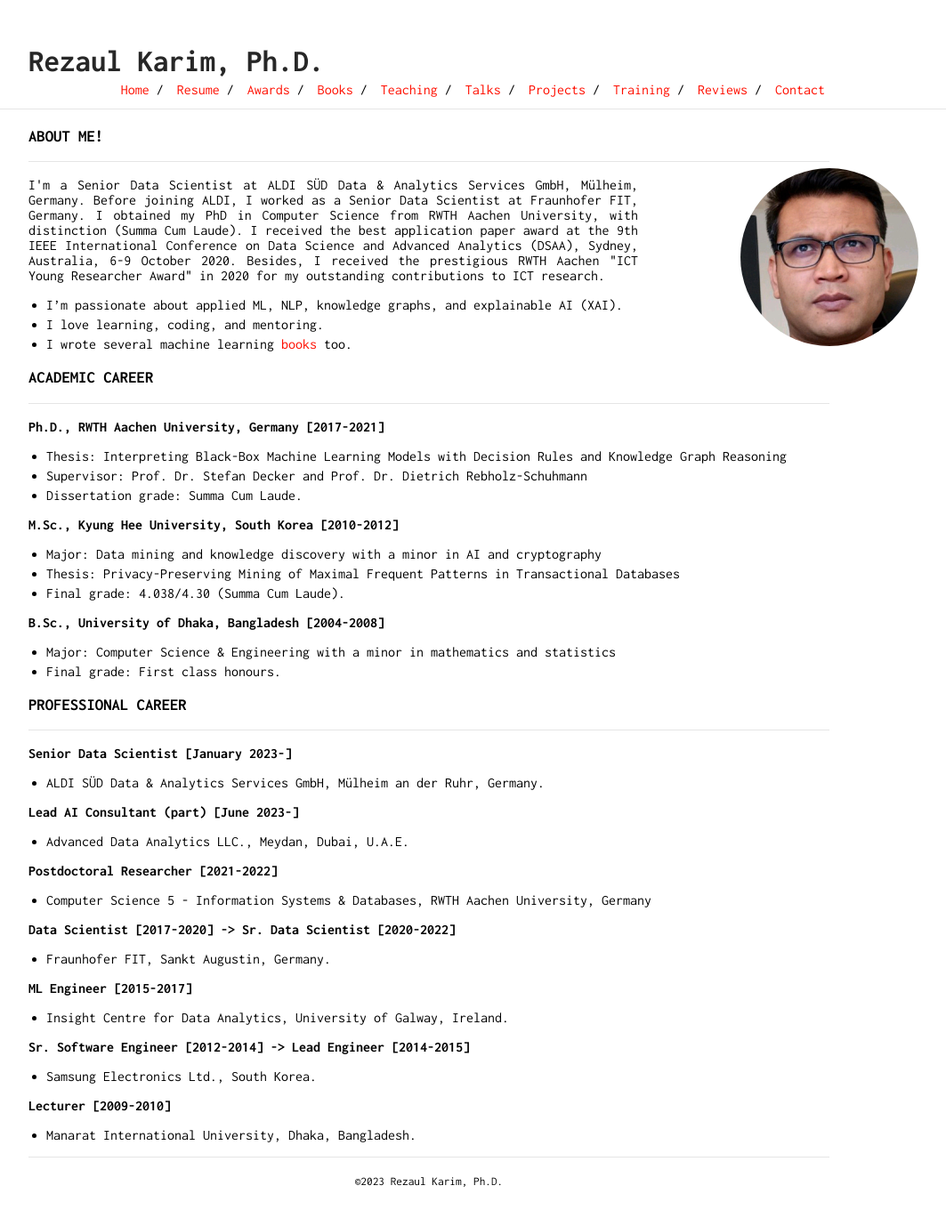
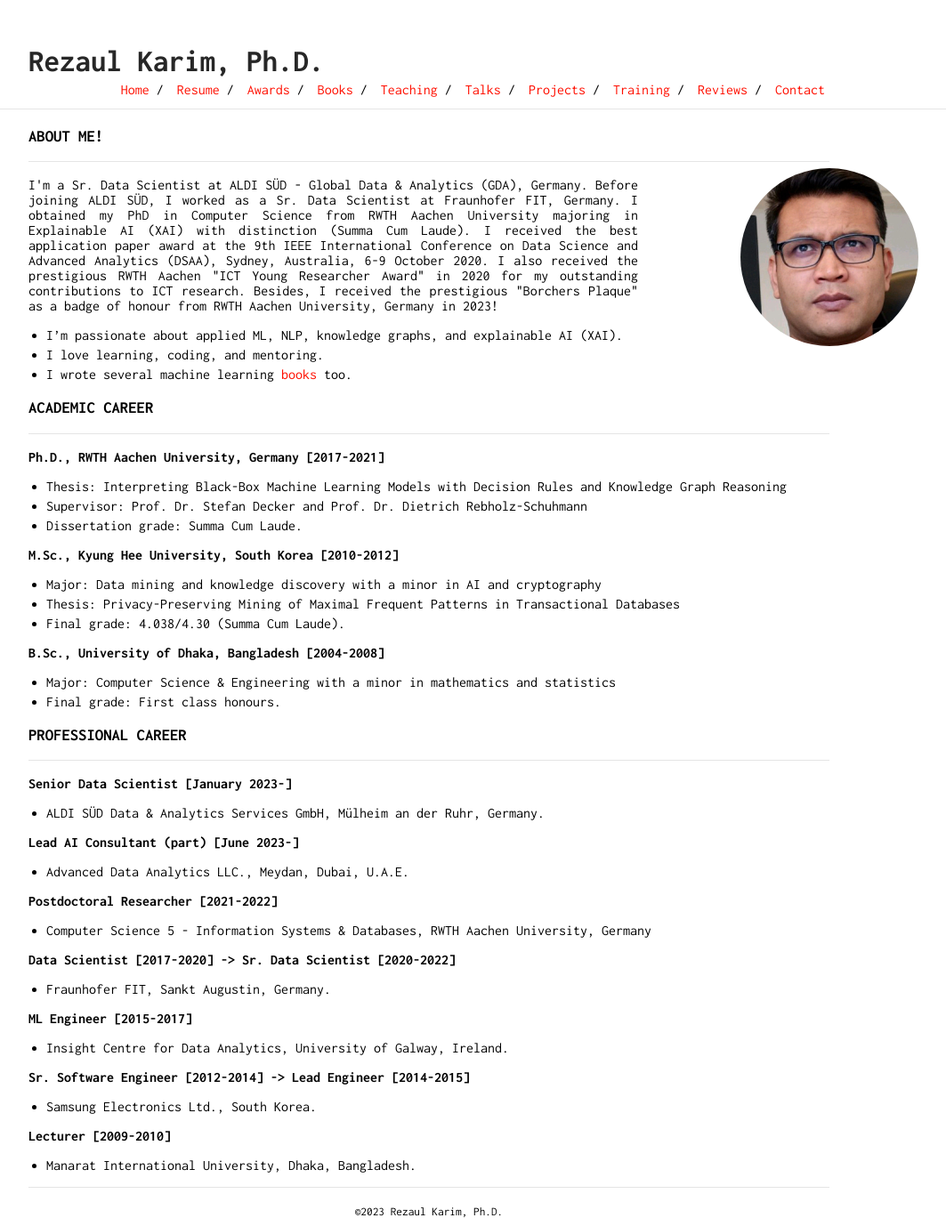
Before and after one commit to rezacsedu/rezacsedu.github.io, a Jekyll site: the page built from index.md, in a window 1280 px wide. Shown: the whole page at 89% size, without its empty margins (158-1221 px from the left). Built offline with Jekyll 4.4.1, drawn with Linux system fonts in a browser that asks for light colours; our own code applies the rules of GitHub Pages for plain Markdown files; before the commit the page ends 1335 px from its top, so only the background shows below that.

Commit message:
Update index.md

```diff
--- a/index.md
+++ b/index.md
@@ -2,7 +2,7 @@
 ___
 <img class="profile-picture" src="img/1664312512000.jpg" width="100">
 
-<p style='text-align: justify;'> I'm a Senior Data Scientist at ALDI SÜD Data & Analytics Services GmbH, Mülheim, Germany. Before joining ALDI, I worked as a Senior Data Scientist at Fraunhofer FIT, Germany. I obtained my PhD in Computer Science from RWTH Aachen University, with distinction (Summa Cum Laude). I received the best application paper award at the 9th IEEE International Conference on Data Science and Advanced Analytics (DSAA), Sydney, Australia, 6-9 October 2020. Besides, I received the prestigious RWTH Aachen "ICT Young Researcher Award" in 2020 for my outstanding contributions to ICT research.</p>
+<p style='text-align: justify;'> I'm a Sr. Data Scientist at ALDI SÜD - Global Data & Analytics (GDA), Germany. Before joining ALDI SÜD, I worked as a Sr. Data Scientist at Fraunhofer FIT, Germany. I obtained my PhD in Computer Science from RWTH Aachen University majoring in Explainable AI (XAI) with distinction (Summa Cum Laude). I received the best application paper award at the 9th IEEE International Conference on Data Science and Advanced Analytics (DSAA), Sydney, Australia, 6-9 October 2020. I also received the prestigious RWTH Aachen "ICT Young Researcher Award" in 2020 for my outstanding contributions to ICT research. Besides, I received the prestigious "Borchers Plaque" as a badge of honour from RWTH Aachen University, Germany in 2023! </p>
 
 - I'm passionate about applied ML, NLP, knowledge graphs, and explainable AI (XAI).
 - I love learning, coding, and mentoring.
```
